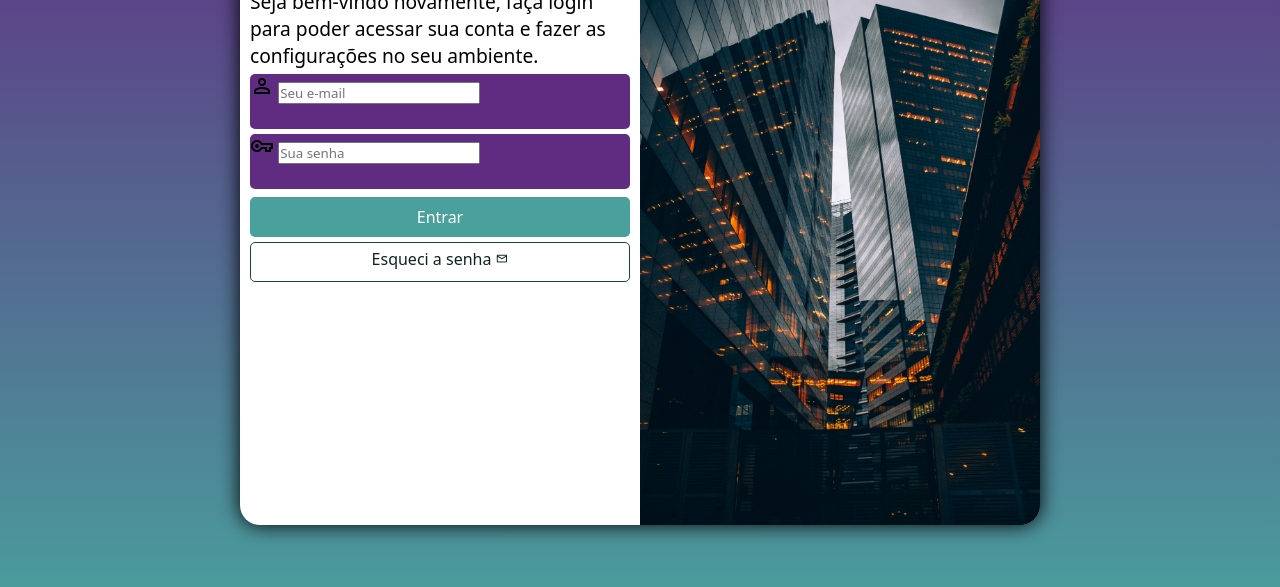
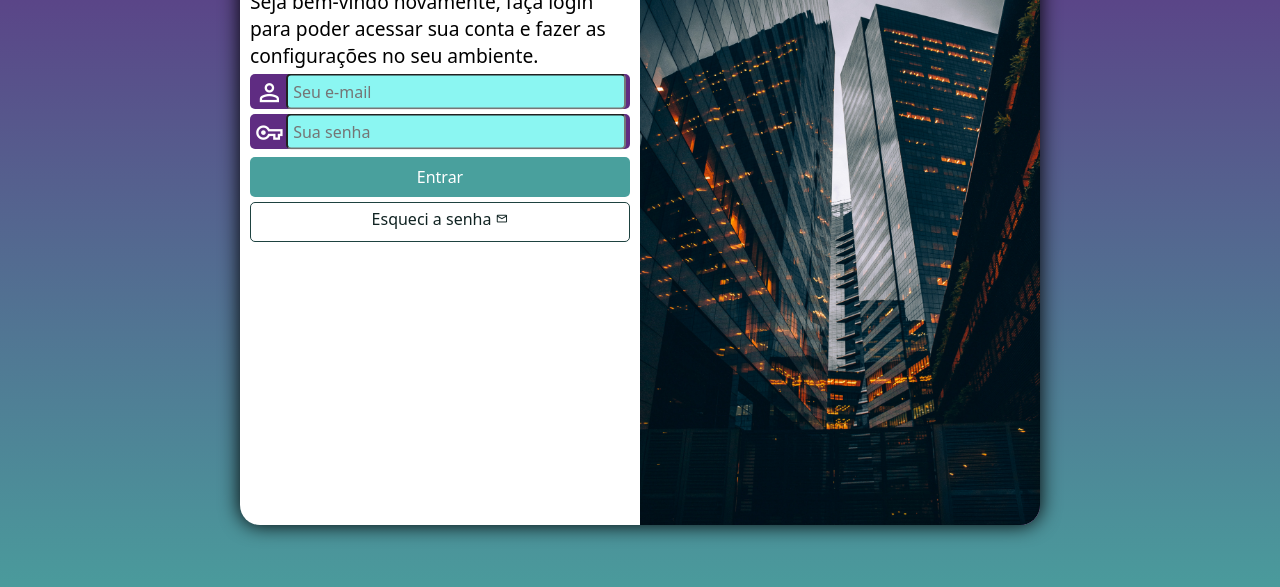
Before and after one commit to DiogoSouza86/projeto-login, a plain HTML site: page index.html in a window 1280 px wide. Shown: the part 175-762 px from the top of the page. Drawn offline with nearby package versions, Linux system fonts and the light colour scheme.

Commit message:
Capítulo 26 Aula 06
Finalizando projeto tela de login

```diff
--- a/estilos/style.css
+++ b/estilos/style.css
@@ -63,13 +63,33 @@ form > div.campo{
     background-color: #5f2c82;
     display: block;
     width: 100%;
-    height: 55px;
+    height: 35px;
     border-radius: 5px;
     margin: 5px 0px;
 }
 
 div.campo > label {
     display: none;
+}
+
+form > div.campo > span {
+    color: white;
+    font-size: 1.8em;
+    width: 20px;
+    padding: 5px;
+}
+
+ div.campo > input {
+    width: calc(100% - 40px);
+    transform: translate(12px, -9.5px);
+    padding: 5px;
+    background-color: #8bf6f2;
+    font-size: 1em;
+    border-radius: 5px;
+}
+
+div.campo > input:focus-within {
+    background-color: white;
 }
 
 form > input[type=submit] {
```
